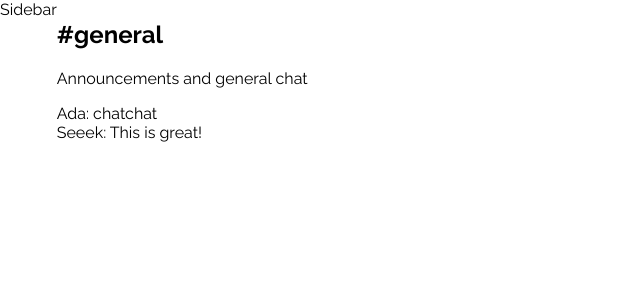
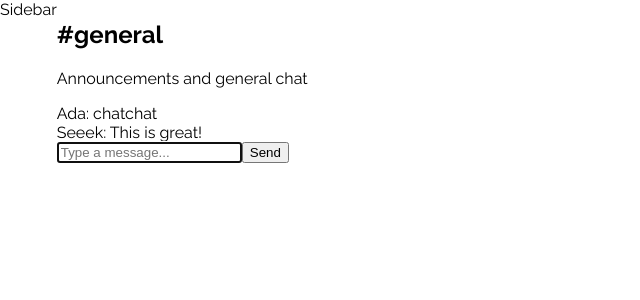
Before and after one commit to Prarintita/chattychat, a React (Create React App) app: page / in a window 1280 px wide. Shown: the top 300 px of the page, without its empty margins (0-640 px from the left). Built offline with nearby package versions, Linux system fonts and the light colour scheme.

Commit message:
Add MessageForm component

```diff
--- a/src/Chat.js
+++ b/src/Chat.js
@@ -2,6 +2,7 @@ import React, { Component } from 'react'
 
 import ChatHeader from './ChatHeader'
 import MessageList from './MessageList'
+import MessageForm from './MessageForm'
 
 class Chat extends Component {
     render() {
@@ -9,6 +10,7 @@ class Chat extends Component {
             <div className="Chat">
                 <ChatHeader />
                 <MessageList />
+                <MessageForm />
             </div>
         )
     }
--- /dev/null
+++ b/src/MessageForm.js
@@ -0,0 +1,22 @@
+import React, {Component} from 'react'
+
+class MessageForm extends Component {
+    render() {
+        return (
+            <form className="MessageForm">
+                <input
+                    autoFocus
+                    required
+                    type="text"
+                    name="body"
+                    placeHolder="Type a message..."
+                />
+                <button type="submit">
+                    Send
+                </button>
+            </form>
+        )
+    }
+}
+
+export default MessageForm
```
